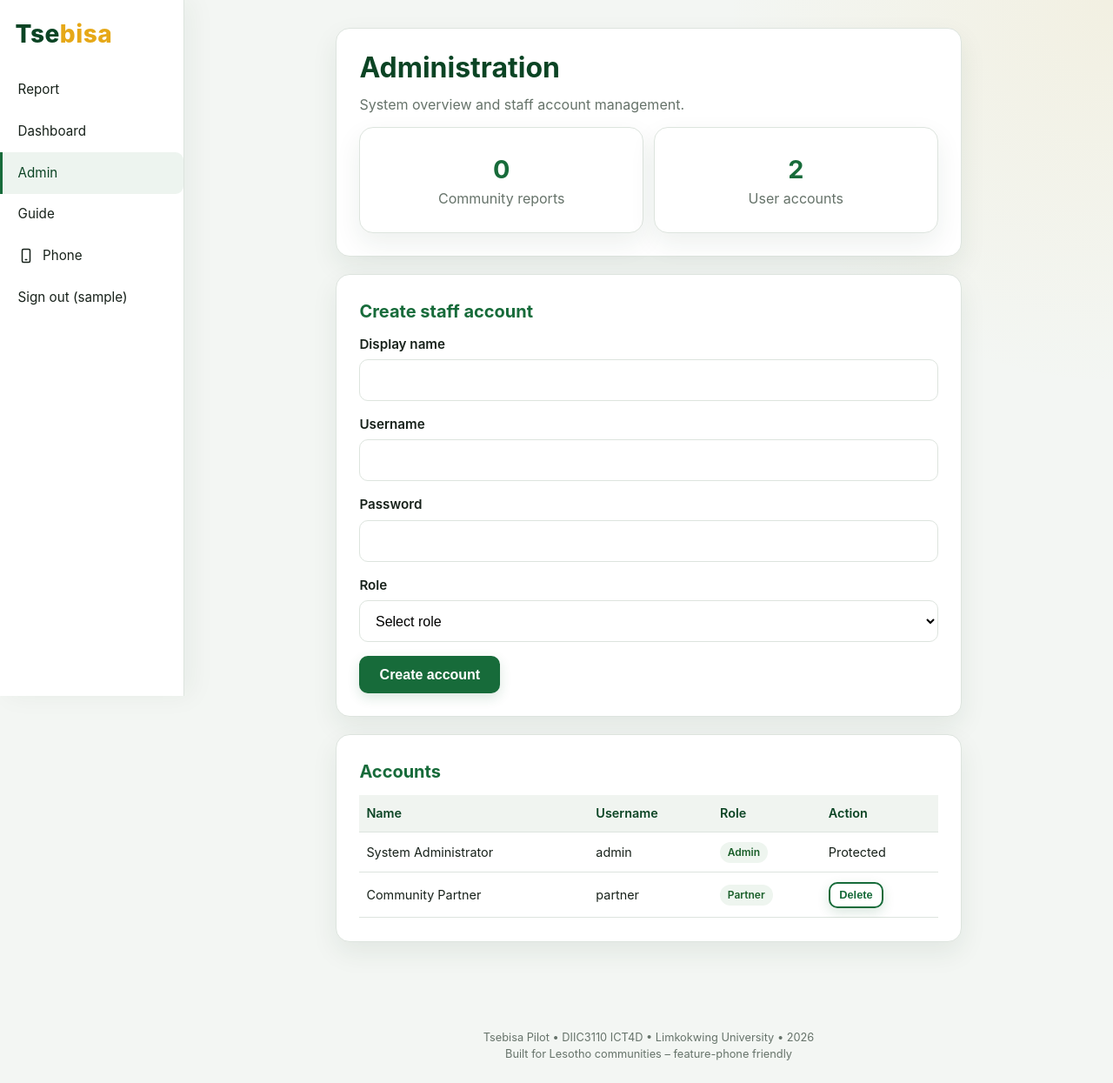
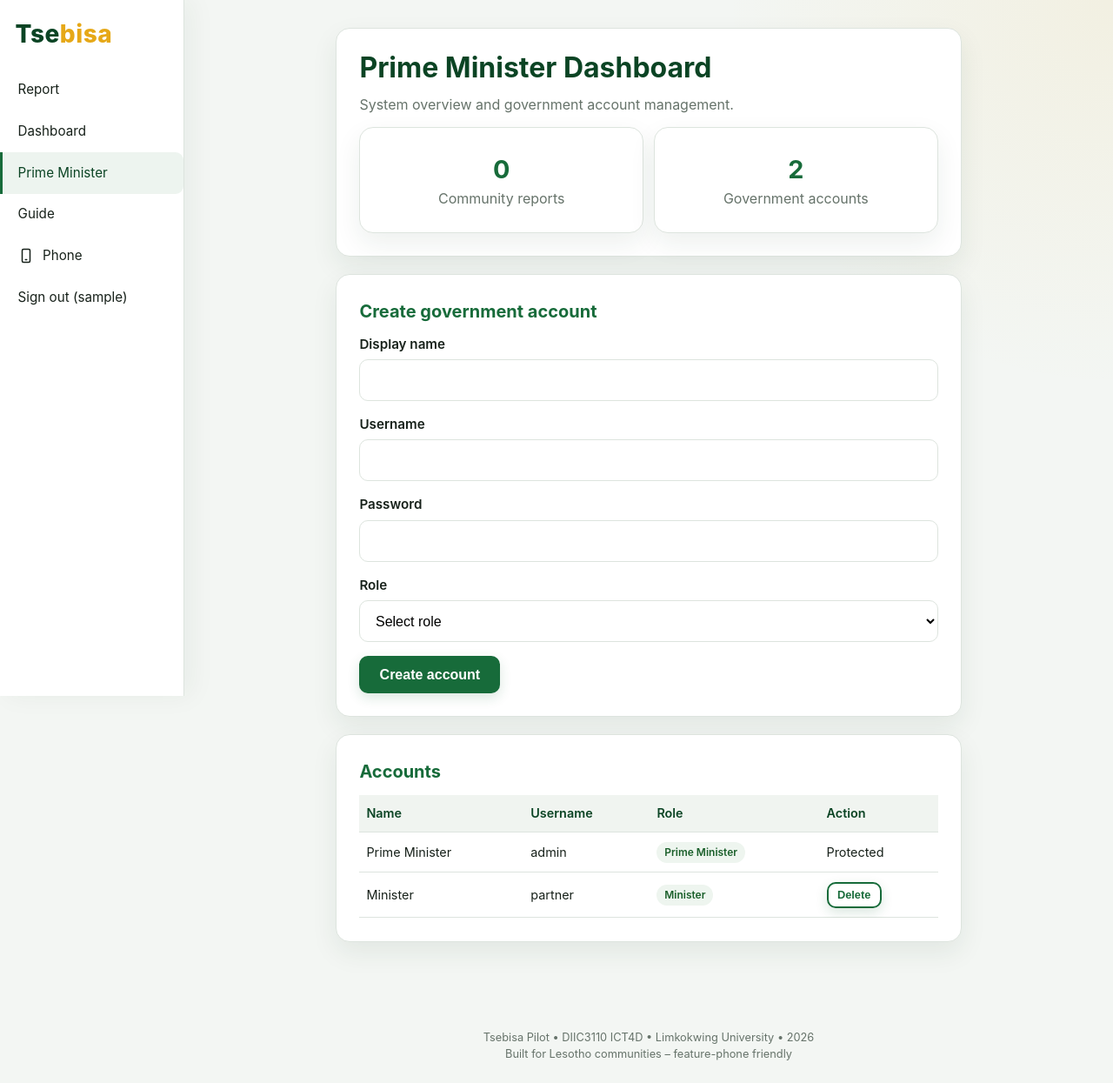
Before and after one commit to TumoTranzi/ICT4D-PART2, a Flask app: page /admin in a window 1280 px wide. Shown: the whole page at 87% size. Run offline with Flask 3, Linux system fonts and the light colour scheme; the visitor is signed in with stand-in values (Sample User, id 1); data comes from the database, SQL or seed files in the repository; data that the repository does not hold is empty.

Commit message:
Rename roles for government demo

```diff
--- a/app.py
+++ b/app.py
@@ -45,6 +45,7 @@ app.config["MAX_CONTENT_LENGTH"] = 10 * 1024 * 1024
 app.register_blueprint(ussd_bp)
 
 ROLES = ("citizen", "partner", "admin")
+ROLE_LABELS = {"citizen": "Citizen", "partner": "Minister", "admin": "Prime Minister"}
 
 
 def current_role():
@@ -120,8 +121,8 @@ def init_db():
         c.execute("ALTER TABLE users ADD COLUMN display_name TEXT")
 
     default_users = (
-        ("partner", os.environ.get("TSEBISA_PARTNER_PASSWORD") or (None if IS_PRODUCTION else "partner123"), "partner", "Community Partner"),
-        ("admin", os.environ.get("TSEBISA_ADMIN_PASSWORD") or (None if IS_PRODUCTION else "admin123"), "admin", "System Administrator"),
+        ("partner", os.environ.get("TSEBISA_PARTNER_PASSWORD") or (None if IS_PRODUCTION else "partner123"), "partner", "Minister"),
+        ("admin", os.environ.get("TSEBISA_ADMIN_PASSWORD") or (None if IS_PRODUCTION else "admin123"), "admin", "Prime Minister"),
     )
     c.execute("DELETE FROM users WHERE role=?", ("citizen",))
     for username, password, role, display_name in default_users:
@@ -132,6 +133,8 @@ def init_db():
                 "INSERT INTO users (username, password_hash, role, display_name) VALUES (?, ?, ?, ?)",
                 (username, generate_password_hash(password), role, display_name),
             )
+    c.execute("UPDATE users SET display_name='Prime Minister' WHERE username='admin' AND display_name='System Administrator'")
+    c.execute("UPDATE users SET display_name='Minister' WHERE username='partner' AND display_name='Community Partner'")
     conn.commit()
     conn.close()
 
@@ -194,7 +197,7 @@ def login():
                 return redirect(url_for("dashboard"))
             return redirect(url_for("home"))
         flash("Incorrect username or password.", "error")
-    return render_template("login.html")
+    return render_template("login.html", show_demo_accounts=not IS_PRODUCTION)
 
 
 @app.route("/logout")
@@ -398,6 +401,7 @@ def admin_panel():
         users=users,
         report_count=report_count,
         roles=ROLES,
+        role_labels=ROLE_LABELS,
     )
 
 @app.route("/guide")
--- a/templates/admin.html
+++ b/templates/admin.html
@@ -1,9 +1,9 @@
 {% extends "base.html" %}
-{% block title %}Administration{% endblock %}
+{% block title %}Prime Minister{% endblock %}
 {% block content %}
 <div class="card">
-  <h1>Administration</h1>
-  <p>System overview and staff account management.</p>
+  <h1>Prime Minister Dashboard</h1>
+  <p>System overview and government account management.</p>
   <div style="display:flex;gap:0.75rem;flex-wrap:wrap;">
     <div class="card" style="flex:1;min-width:180px;margin:0;text-align:center;">
       <strong style="font-size:1.8rem;color:var(--primary);">{{ report_count }}</strong>
@@ -11,13 +11,13 @@
     </div>
     <div class="card" style="flex:1;min-width:180px;margin:0;text-align:center;">
       <strong style="font-size:1.8rem;color:var(--primary);">{{ users|length }}</strong>
-      <p style="margin:0;">User accounts</p>
+      <p style="margin:0;">Government accounts</p>
     </div>
   </div>
 </div>
 
 <div class="card">
-  <h2>Create staff account</h2>
+  <h2>Create government account</h2>
   <form method="post">
     <input type="hidden" name="action" value="create">
     <label for="display_name">Display name</label>
@@ -29,8 +29,8 @@
     <label for="new_role">Role</label>
     <select id="new_role" name="role" required>
       <option value="">Select role</option>
-      <option value="partner">Partner</option>
-      <option value="admin">Admin</option>
+      <option value="partner">Minister</option>
+      <option value="admin">Prime Minister</option>
     </select>
     <button type="submit" class="btn">Create account</button>
   </form>
@@ -47,7 +47,7 @@
         <tr>
           <td>{{ user.display_name or "—" }}</td>
           <td>{{ user.username }}</td>
-          <td><span class="badge" style="background:#eef5ef;color:#1a5f2a;">{{ user.role|capitalize }}</span></td>
+          <td><span class="badge" style="background:#eef5ef;color:#1a5f2a;">{{ role_labels.get(user.role, user.role|capitalize) }}</span></td>
           <td>
             {% if user.username != "admin" %}
             <form method="post" onsubmit="return confirm('Delete this account?');">
--- a/templates/base.html
+++ b/templates/base.html
@@ -270,7 +270,7 @@
       <a href="/dashboard" {% if request.path.startswith('/dashboard') %}aria-current="page"{% endif %}>Dashboard</a>
       {% endif %}
       {% if session.get("role") == "admin" %}
-      <a href="/admin" {% if request.path.startswith('/admin') %}aria-current="page"{% endif %}>Admin</a>
+      <a href="/admin" {% if request.path.startswith('/admin') %}aria-current="page"{% endif %}>Prime Minister</a>
       {% endif %}
       <a href="/guide" {% if request.path == '/guide' %}aria-current="page"{% endif %}>Guide</a>
       <a href="/ussd-simulator" {% if request.path == '/ussd-simulator' %}aria-current="page"{% endif %}>
@@ -282,7 +282,7 @@
       {% if session.get("role") %}
       <a href="/logout">Sign out ({{ session.get("username") }})</a>
       {% else %}
-      <a href="/login">Partner / Admin Login</a>
+      <a href="/login">Minister / Prime Minister Login</a>
       {% endif %}
     </nav>
   </header>
--- a/templates/dashboard.html
+++ b/templates/dashboard.html
@@ -2,7 +2,7 @@
 {% block title %}Dashboard{% endblock %}
 {% block content %}
 <div class="card">
-  <h1>Partner Dashboard</h1>
+  <h1>Minister Dashboard</h1>
   <p>Incoming community reports. Update status as you work on them.</p>
 
   <div style="display:flex;gap:0.5rem;flex-wrap:wrap;margin-bottom:1.25rem;">
```
Also changed, not shown: DEPLOY_RENDER.md (+1 -1 lines), docs/USER_GUIDE_EN.md (+2 -2 lines), templates/guide.html (+4 -4 lines), templates/home.html (+4 -4 lines), templates/login.html (+5 -3 lines).
